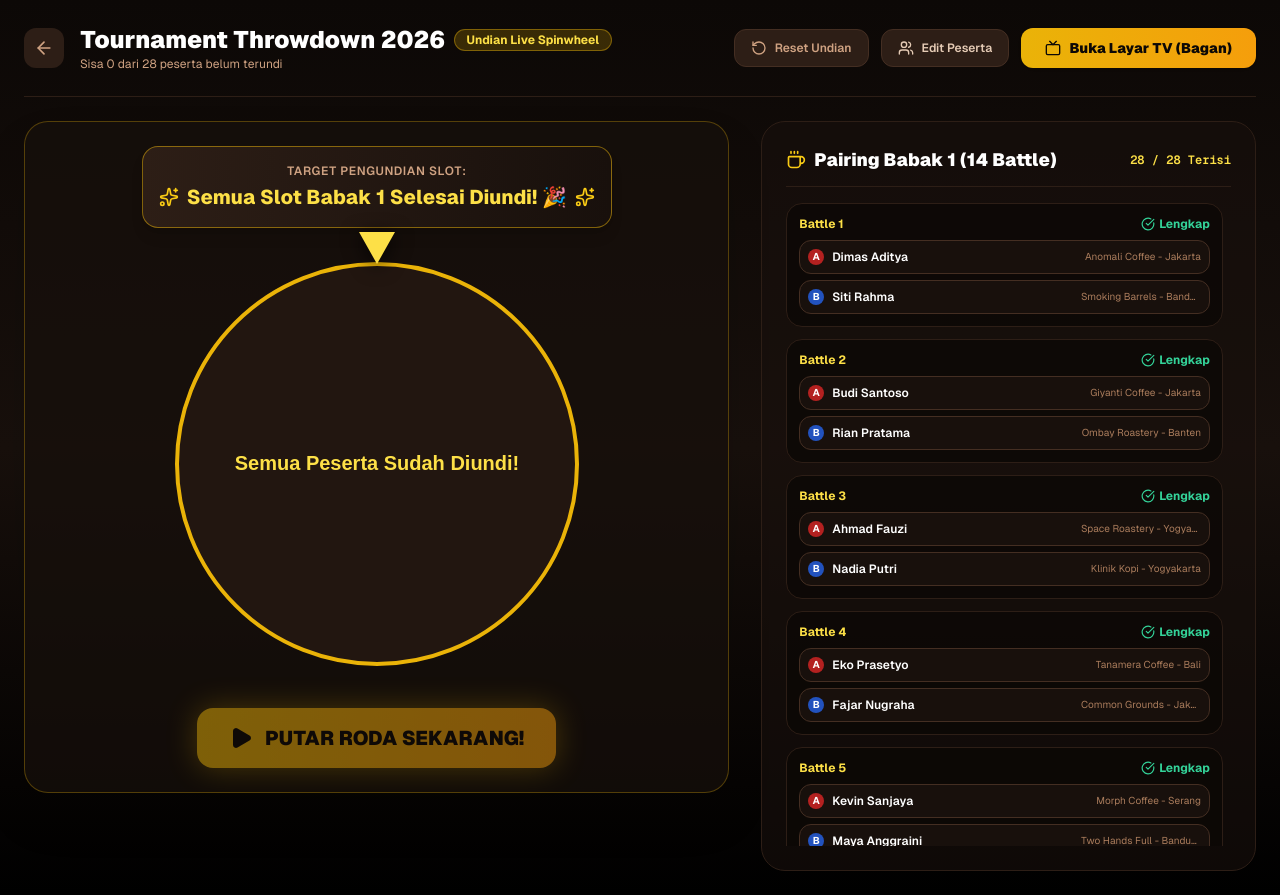
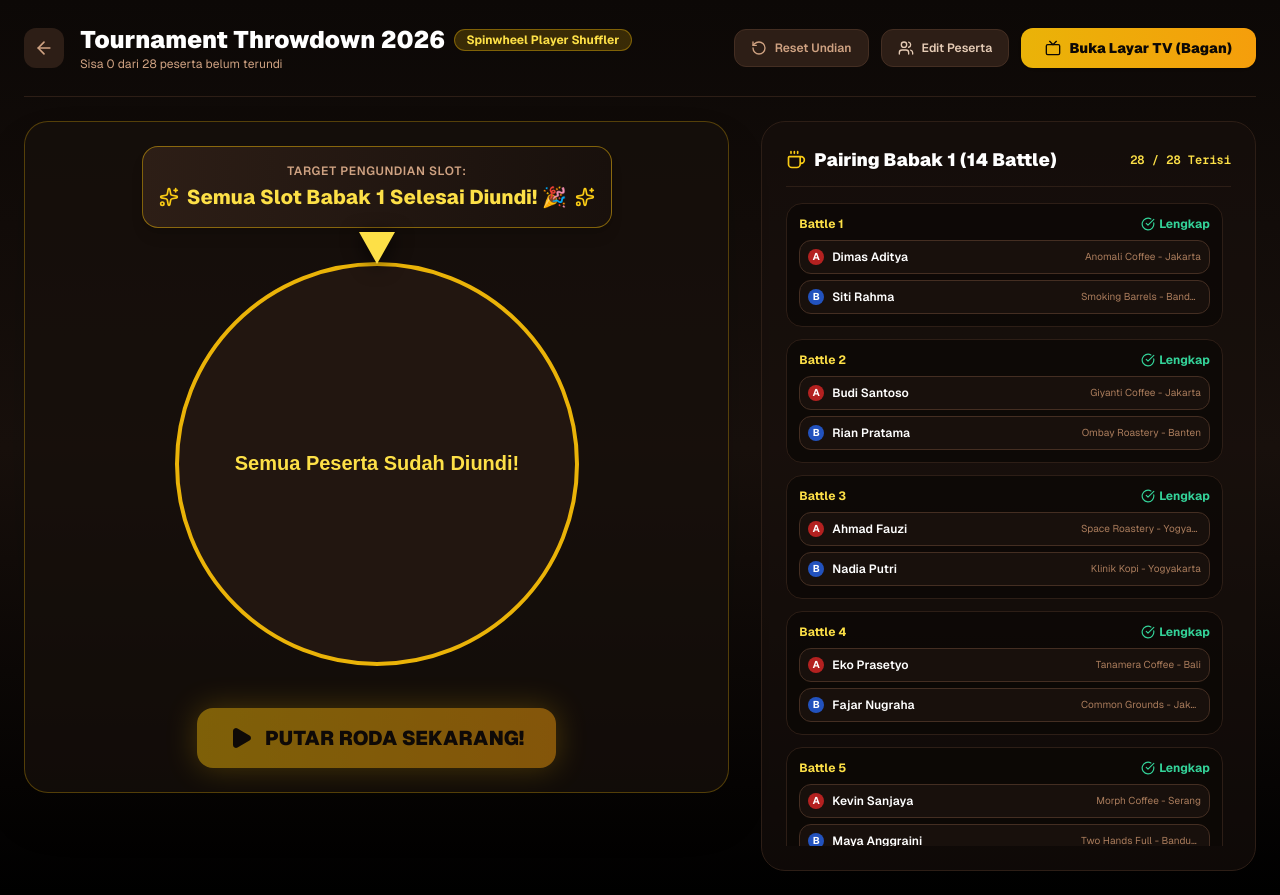
Before and after one commit to ombay86/spinbracket, a Next.js app: page /tournament/trn_sample_28/wheel in a window 1280 px wide. Built offline with nearby package versions, Linux system fonts and the light colour scheme; no server answers; sample sign-in values are in the browser's storage.

Commit message:
feat: update terminology to spinwheel player shuffler

```diff
--- a/src/app/tournament/[id]/tv/page.tsx
+++ b/src/app/tournament/[id]/tv/page.tsx
@@ -759,7 +759,7 @@
           <Link
             href={`/tournament/${tournamentId}/wheel`}
             className="p-2.5 rounded-xl bg-[#1e130c] hover:bg-[#2e1d13] border border-coffee-700 text-coffee-300 hover:text-white transition"
-            title="Spinwheel Undian"
+            title="Spinwheel Player Shuffler"
           >
             <Shuffle className="w-4 h-4" />
           </Link>
--- a/src/app/tournament/[id]/wheel/page.tsx
+++ b/src/app/tournament/[id]/wheel/page.tsx
@@ -253,7 +253,7 @@
               <div className="flex items-center gap-2">
                 <h1 className="text-2xl font-black text-white">{tournament.title}</h1>
                 <span className="text-xs bg-gold-500/20 text-gold-300 border border-gold-500/40 px-3 py-0.5 rounded-full font-bold">
-                  Undian Live Spinwheel
+                  Spinwheel Player Shuffler
                 </span>
               </div>
               <p className="text-xs text-coffee-300">
```
